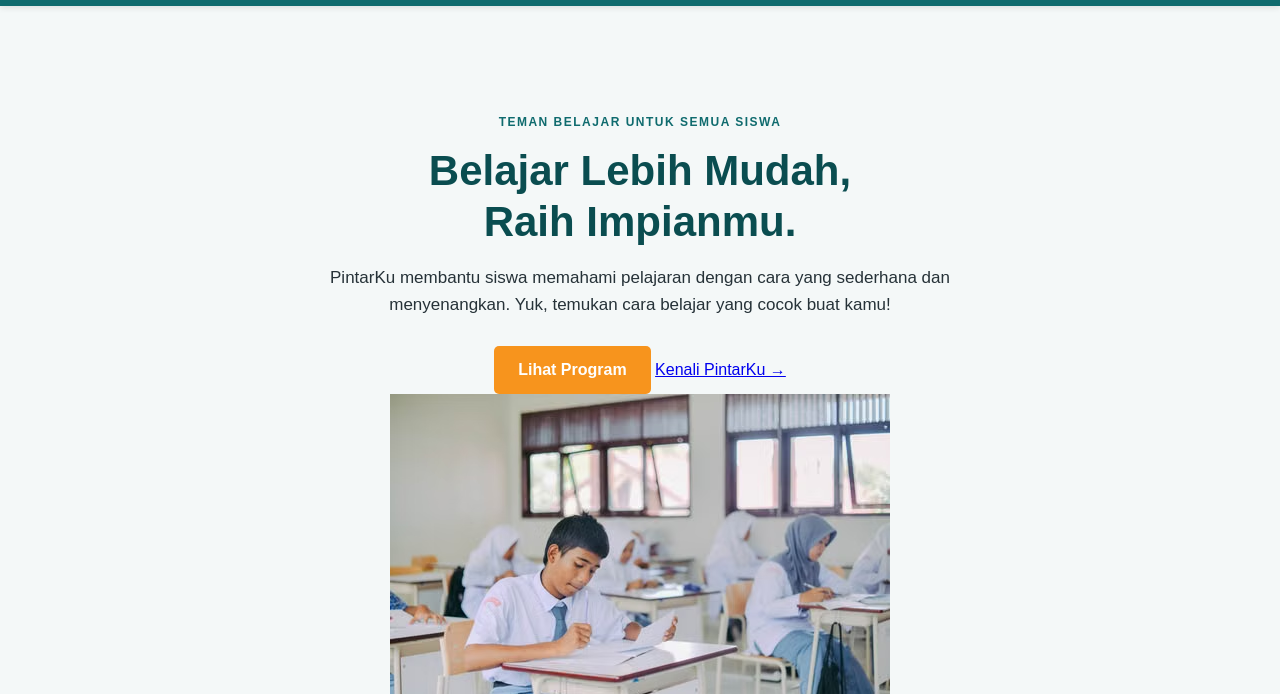
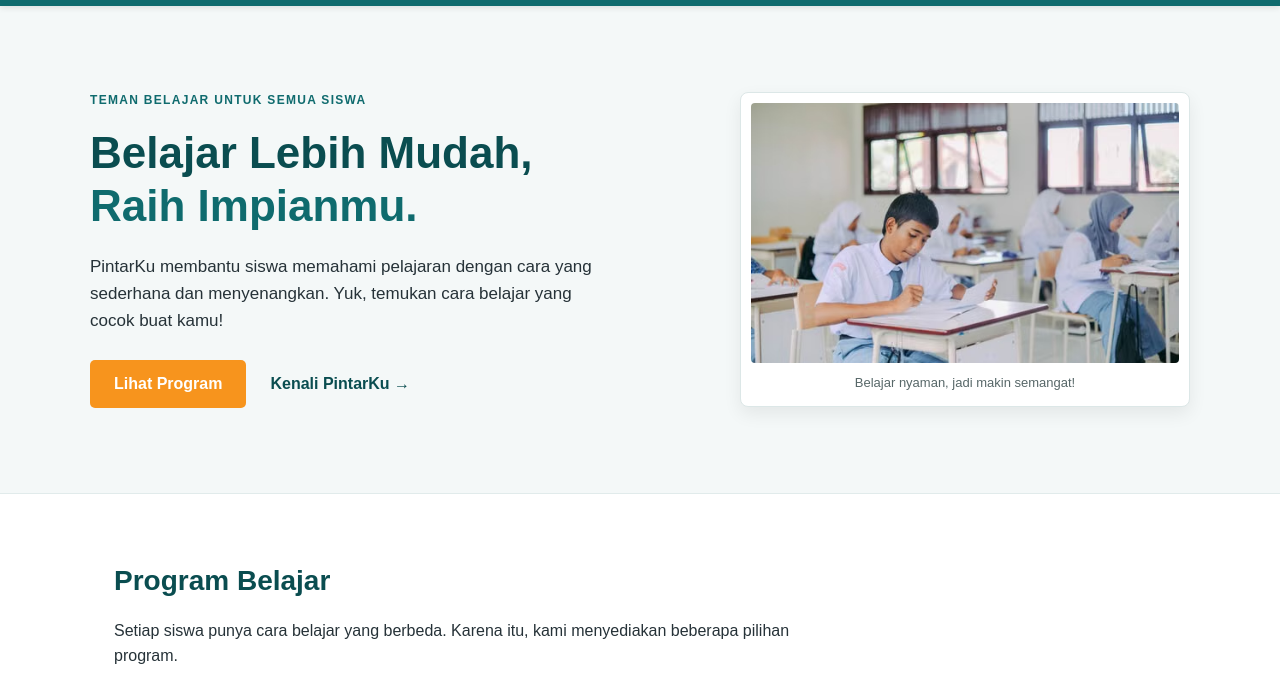
Before and after one commit to AlfianZw/Pintarku---Alfian-Zaviera-Wiranaga, a plain HTML site: page index.html in a window 1280 px wide. Shown: the part 72-766 px from the top of the page. Drawn offline with Linux system fonts and the light colour scheme.

Commit message:
Percantik hero dengan layout dua kolom sederhana

```diff
--- a/style.css
+++ b/style.css
@@ -17,11 +17,19 @@ body { margin: 0; font-family: Arial, sans-serif; color: var(--teks); line-heigh
 .nav-links a { display: block; padding: 10px 12px; color: white; text-decoration: none; font-size: 15px; border-radius: 4px; }
 .nav-links a:hover { background: var(--biru-gelap); }
 section { scroll-margin-top: 90px; }
-.pahlawan { background: var(--latar); text-align: center; padding: 95px 24px; border-bottom: 1px solid #e1ebeb; }
-.hero-isi { max-width: 720px; margin: auto; }
-.label-kecil { color: var(--biru); font-weight: bold; letter-spacing: 1.5px; font-size: 12px; }
-h1 { font-size: 42px; line-height: 1.2; color: var(--biru-gelap); margin: 14px 0; }
-.pahlawan p:not(.label-kecil) { font-size: 17px; margin-bottom: 28px; }
+.pahlawan { background: var(--latar); padding: 85px 24px; border-bottom: 1px solid #e1ebeb; }
+.hero-isi { max-width: 1100px; margin: auto; display: flex; align-items: center; justify-content: space-between; gap: 55px; }
+.hero-teks { flex: 1; }
+.label-kecil { color: var(--biru); font-weight: bold; letter-spacing: 1.3px; font-size: 12px; margin: 0; }
+h1 { font-size: 44px; line-height: 1.2; color: var(--biru-gelap); margin: 17px 0 20px; }
+h1 span { color: var(--biru); }
+.pahlawan .hero-teks > p:not(.label-kecil) { font-size: 17px; max-width: 520px; margin-bottom: 26px; }
+.hero-tombol { display: flex; align-items: center; gap: 24px; }
+.btn-kedua { color: var(--biru-gelap); text-decoration: none; font-weight: bold; }
+.btn-kedua:hover { text-decoration: underline; }
+.hero-gambar { width: 43%; max-width: 450px; background: white; padding: 10px; border: 1px solid #dce7e7; border-radius: 8px; box-shadow: 0 7px 18px #00000012; }
+.hero-gambar img { display: block; width: 100%; height: 260px; object-fit: cover; border-radius: 4px; }
+.hero-keterangan { padding: 10px 4px 2px; font-size: 13px; color: #576768; text-align: center; }
 .btn { display: inline-block; background: var(--oranye); color: white; text-decoration: none; padding: 11px 24px; border-radius: 5px; font-weight: bold; }
 .btn:hover { background: #dd7e0d; }
 .bagian { max-width: 1100px; margin: auto; padding: 65px 24px; border-bottom: 1px solid #e5e5e5; }
@@ -48,6 +56,9 @@ footer p { margin: 0; }
     .nav-links { flex-wrap: wrap; justify-content: center; }
     .nav-links a { padding: 7px; font-size: 13px; }
     h1 { font-size: 30px; }
+    .hero-isi { flex-direction: column; align-items: stretch; gap: 28px; }
+    .hero-gambar { width: 100%; max-width: 100%; }
+    .hero-tombol { flex-wrap: wrap; }
     .cards { grid-template-columns: 1fr; }
     .materi-isi, .tentang-isi { flex-direction: column; align-items: stretch; }
     .gambar-materi { width: 100%; max-width: 100%; }
```
